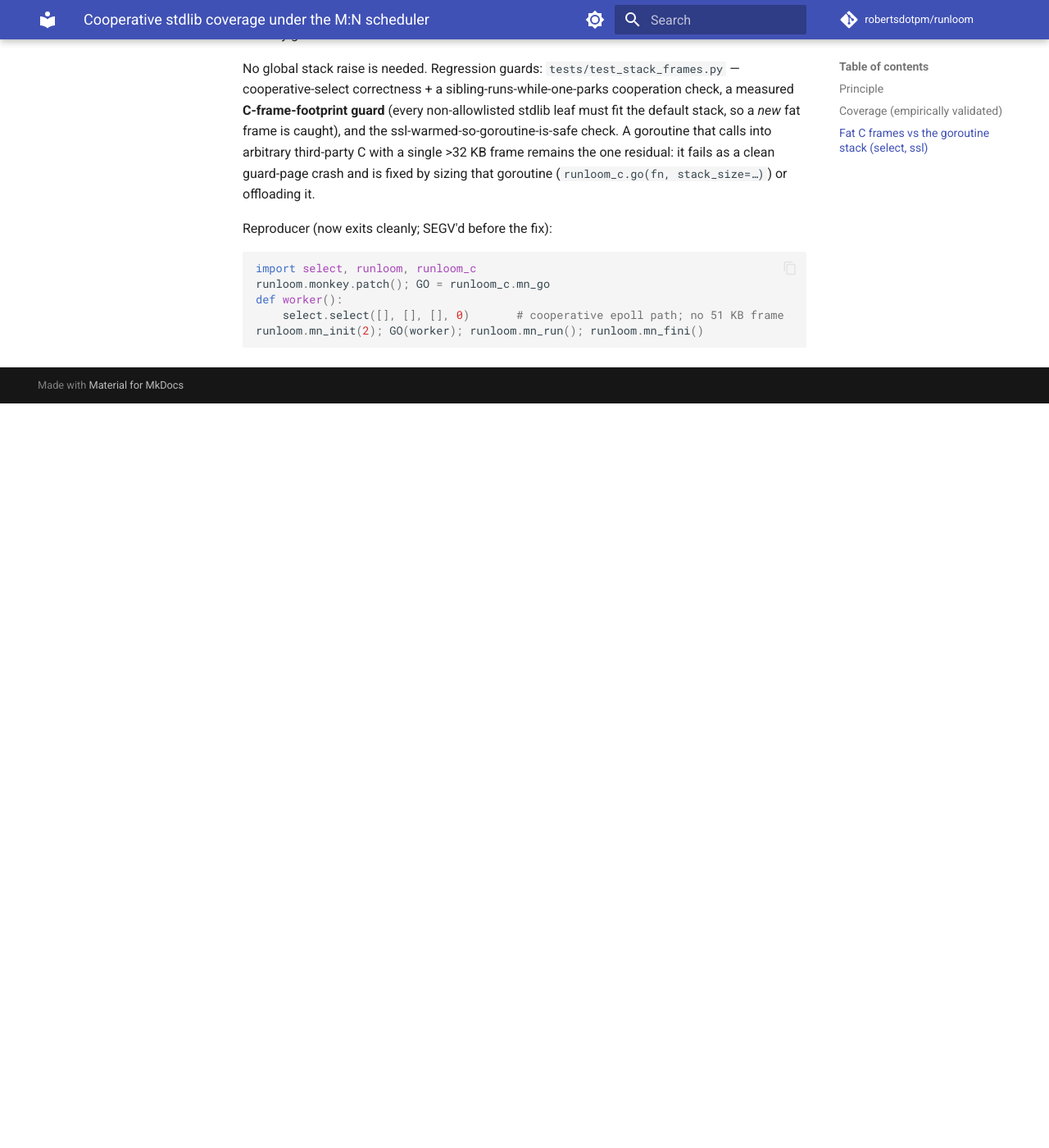
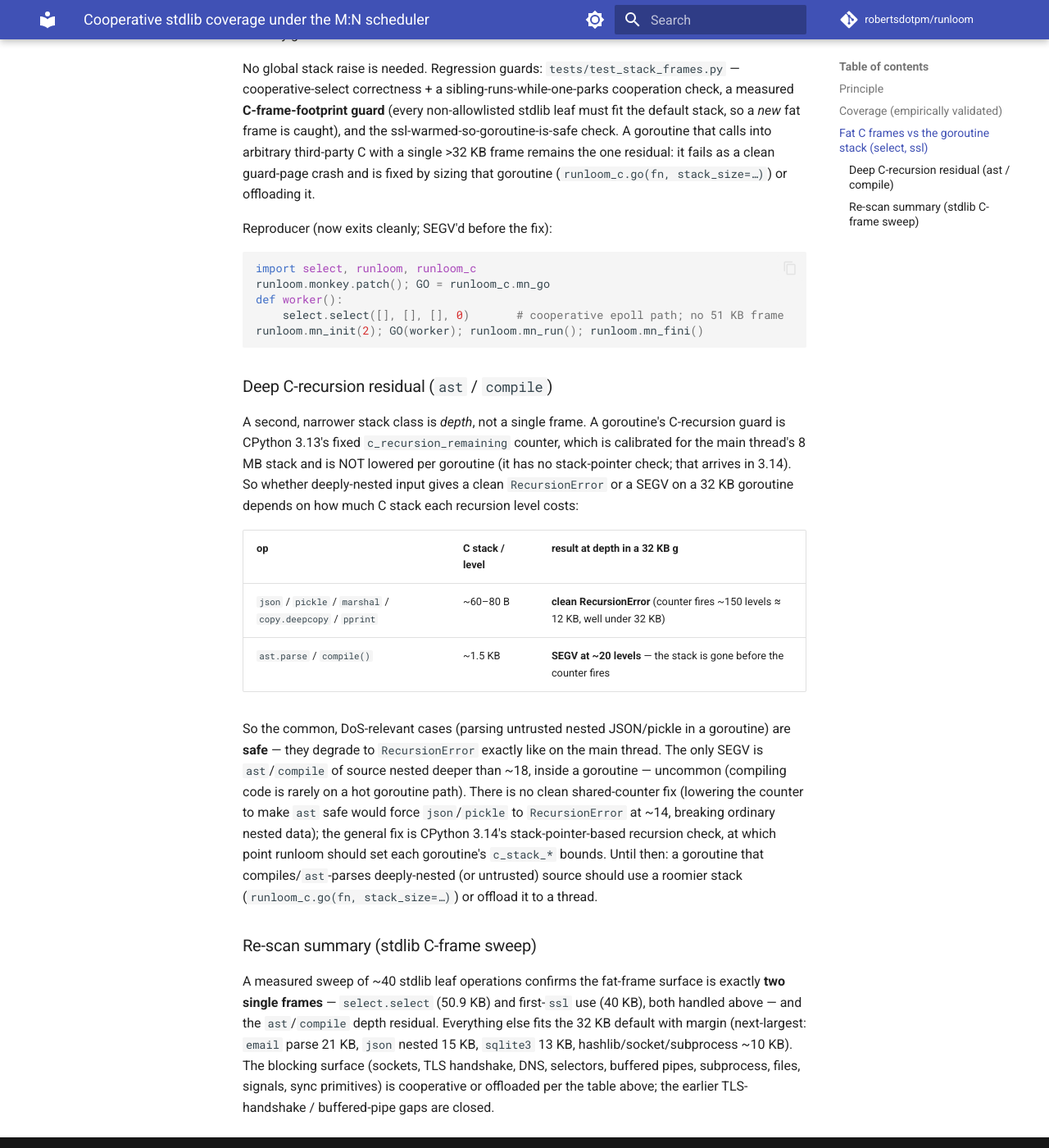
Before and after one commit to robertsdotpm/runloom, an MkDocs documentation site: the page built from docs/cooperative_stdlib_coverage.md, in a window 1280 px wide and 1400 px high, scrolled down 2768 px. Shown: the whole window at 82% size. Built offline with MkDocs 1.6.1 and Material for MkDocs 9.7.7, drawn with Linux system fonts in a browser that asks for light colours; comment, search, counter and statistics services are not loaded; before the commit the page ends 3260 px from its top, so only the background shows below that.

Commit message:
docs/test(stdlib): C-frame re-scan -- fat-frame surface is select+ssl only
Swept ~40 stdlib leaf operations measuring per-call C-stack high-water mark in
a goroutine.  Findings:

* No NEW single fat frame: the whole stdlib has exactly two frames over the
  32 KB default -- select.select (50.9 KB) and first-ssl OpenSSL init (40 KB),
  both already handled (cooperative select; main-thread ssl warm).  Next
  largest fit comfortably: email parse 21 KB, json-nested 15 KB, sqlite 13 KB.

* Deep C-recursion residual (depth, not a single frame): CPython 3.13's
  recursion guard is a fixed counter calibrated for the 8 MB main stack and
  isn't lowered per goroutine, so on a 32 KB goroutine the result depends on
  per-level C-stack cost.  json/pickle/marshal/copy.deepcopy/pprint (~60-80 B
  /level) degrade to a clean RecursionError (counter fires ~150 levels, well
  under 32 KB) -- so a nested-JSON/pickle bomb in a goroutine is DoS-safe, not
  a SEGV.  Only ast/compile (~1.5 KB/level) can SEGV past ~18-deep nesting,
  before the counter fires; uncommon on a hot goroutine path, no clean
  shared-counter fix (lowering it would force json to RecursionError at ~14).
  Documented; the general fix is CPython 3.14's stack-pointer recursion check.

Tests: TestDeepRecursionSafety locks in the DoS-relevant property -- a 5000-deep
json/pickle bomb in a goroutine raises a clean RecursionError, never SEGVs.
Doc: docs/cooperative_stdlib_coverage.md updated with the sweep + residual.

````diff
--- a/docs/cooperative_stdlib_coverage.md
+++ b/docs/cooperative_stdlib_coverage.md
@@ -96,3 +96,41 @@ def worker():
     select.select([], [], [], 0)       # cooperative epoll path; no 51 KB frame
 runloom.mn_init(2); GO(worker); runloom.mn_run(); runloom.mn_fini()
 ```
+
+### Deep C-recursion residual (`ast` / `compile`)
+
+A second, narrower stack class is *depth*, not a single frame.  A goroutine's
+C-recursion guard is CPython 3.13's fixed `c_recursion_remaining` counter, which
+is calibrated for the main thread's 8 MB stack and is NOT lowered per goroutine
+(it has no stack-pointer check; that arrives in 3.14).  So whether deeply-nested
+input gives a clean `RecursionError` or a SEGV on a 32 KB goroutine depends on
+how much C stack each recursion level costs:
+
+| op | C stack / level | result at depth in a 32 KB g |
+| --- | --- | --- |
+| `json` / `pickle` / `marshal` / `copy.deepcopy` / `pprint` | ~60–80 B | **clean RecursionError** (counter fires ~150 levels ≈ 12 KB, well under 32 KB) |
+| `ast.parse` / `compile()` | ~1.5 KB | **SEGV at ~20 levels** — the stack is gone before the counter fires |
+
+So the common, DoS-relevant cases (parsing untrusted nested JSON/pickle in a
+goroutine) are **safe** — they degrade to `RecursionError` exactly like on the
+main thread.  The only SEGV is `ast`/`compile` of source nested deeper than
+~18, inside a goroutine — uncommon (compiling code is rarely on a hot goroutine
+path).  There is no clean shared-counter fix (lowering the counter to make
+`ast` safe would force `json`/`pickle` to `RecursionError` at ~14, breaking
+ordinary nested data); the general fix is CPython 3.14's stack-pointer-based
+recursion check, at which point runloom should set each goroutine's
+`c_stack_*` bounds.  Until then: a goroutine that compiles/`ast`-parses
+deeply-nested (or untrusted) source should use a roomier stack
+(`runloom_c.go(fn, stack_size=…)`) or offload it to a thread.
+
+### Re-scan summary (stdlib C-frame sweep)
+
+A measured sweep of ~40 stdlib leaf operations confirms the fat-frame surface
+is exactly **two single frames** — `select.select` (50.9 KB) and first-`ssl`
+use (40 KB), both handled above — and the `ast`/`compile` depth residual.
+Everything else fits the 32 KB default with margin (next-largest: `email`
+parse 21 KB, `json` nested 15 KB, `sqlite3` 13 KB, hashlib/socket/subprocess
+~10 KB).  The blocking surface (sockets, TLS handshake, DNS, selectors,
+buffered pipes, subprocess, files, signals, sync primitives) is cooperative or
+offloaded per the table above; the earlier TLS-handshake / buffered-pipe gaps
+are closed.
````
Also changed, not shown: 1 other file.
